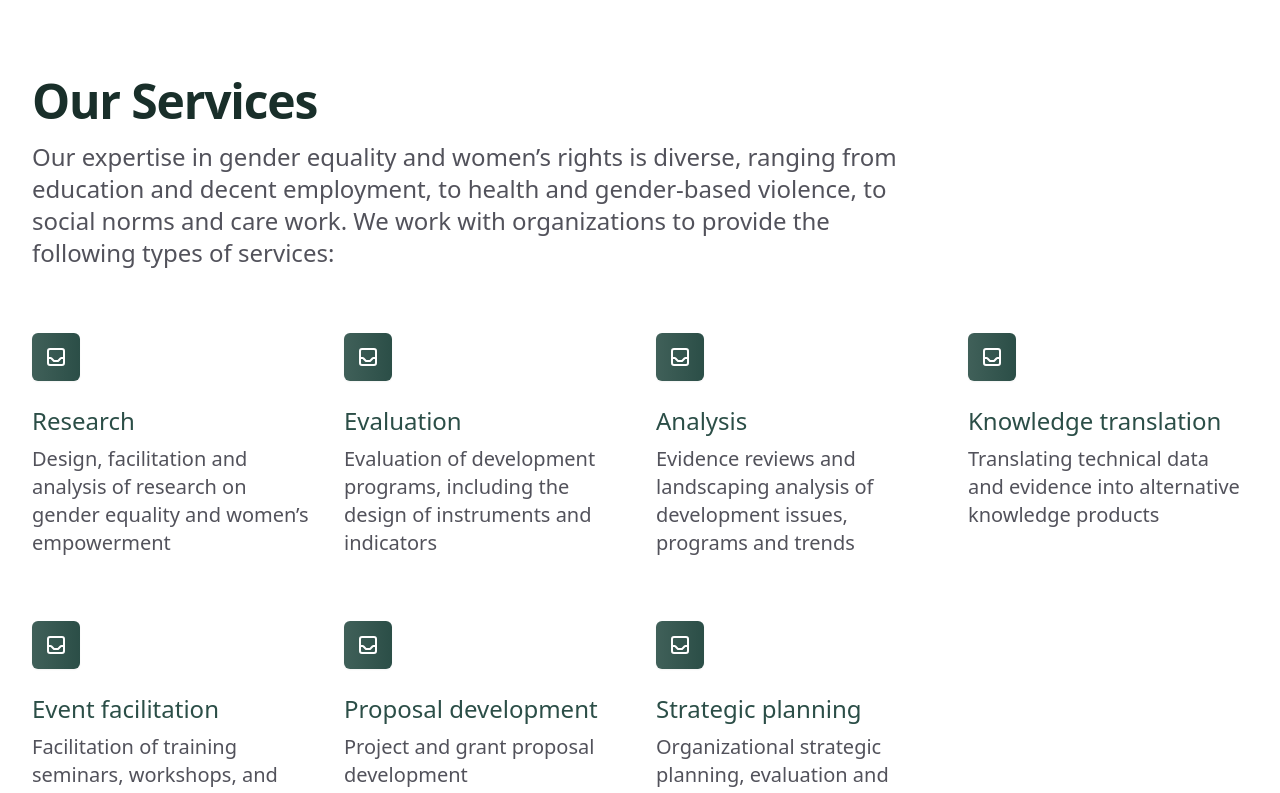
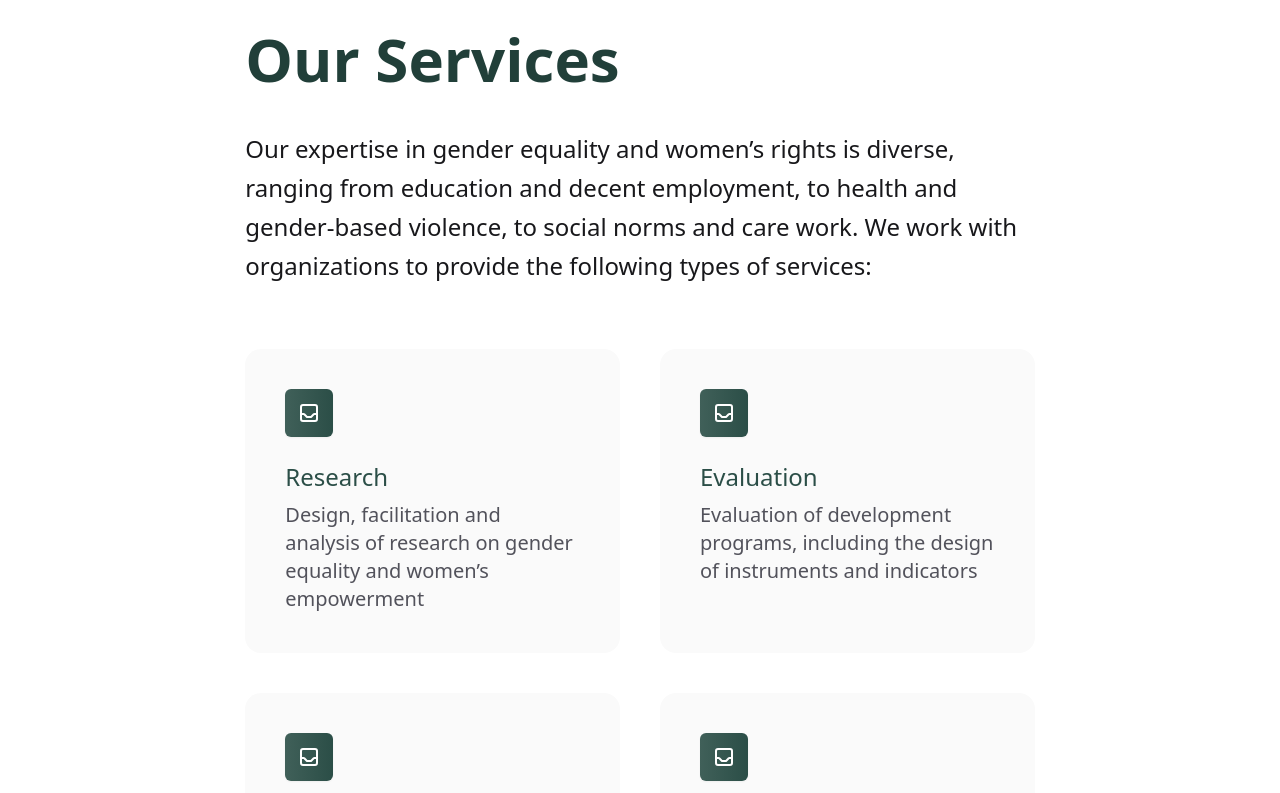
Before and after one commit to FemDev-Consulting/femdevconsulting.ca, a Vue app: page / in a window 1280 px wide. Shown: the part 1740-2533 px from the top of the page. Built offline with nearby package versions, Linux system fonts and the light colour scheme.

Commit message:
Limit contianer width, add boxes around services

```diff
--- a/src/components/HomeServices.vue
+++ b/src/components/HomeServices.vue
@@ -1,35 +1,41 @@
 <template>
-  <div>
   <div class="bg-white">
-      <div class="container py-32">
+    <div class="container bg-gray-1s00 w-full xl:w-2/3 rounded-2xl ">
+      <div class="xl:py-20">
 
-        <h2 class="text-5xl font-extrabold text-brand-green-900 tracking-tight">
+        <h2 class="tracking-normal font-bold text-brand-green-800 text-4xl sm:text-5xl md:text-6xl xl:text-6xl">
           Our Services
         </h2>
-        <p class="mt-4  text-2xl text-gray-600 max-w-prose">
+
+        <p class="mt-10 text-2xl text-gray-900 leading-relaxed font-light max-w-prose">
           Our expertise in gender equality and women’s rights is diverse, ranging from education and decent employment, to health and gender-based violence, to social norms and care work. We work with organizations to provide the following types of services:
         </p>
-        <div class="mt-12 grid grid-cols-1 gap-x-6 gap-y-12 sm:grid-cols-2 lg:mt-16 lg:grid-cols-4 lg:gap-x-8 lg:gap-y-16">
 
-          <div
+        <ul class="mt-16 grid grid-cols-1 sm:grid-cols-2 gap-10">
+
+          <li
             v-for="service in services"
-            :key="service.title" >
+            :key="service.title"
+            class="bg-gray-50 p-10 rounded-2xl">
+
             <div class="flex items-center justify-center h-12 w-12 rounded-md bg-gradient-to-r from-brand-green-600 to-brand-green-700 shadow-sm">
               <!-- Heroicon name: outline/inbox -->
               <div v-html="service.svg">
               </div>
             </div>
-            <div class="mt-6">
-              <h3 class="text-2xl font-medium text-brand-green-700">
+
+            <h3 class="mt-6 text-2xl font-medium text-brand-green-700">
               {{ service.title }}
             </h3>
+
             <p class="mt-2 text-xl text-gray-600">
               {{ service.description }}
             </p>
-            </div>
-          </div>
 
-        </div>
+          </li>
+
+        </ul>
+
       </div>
     </div>
   </div>
```
Lines whose indentation alone changed are shown as unchanged.
